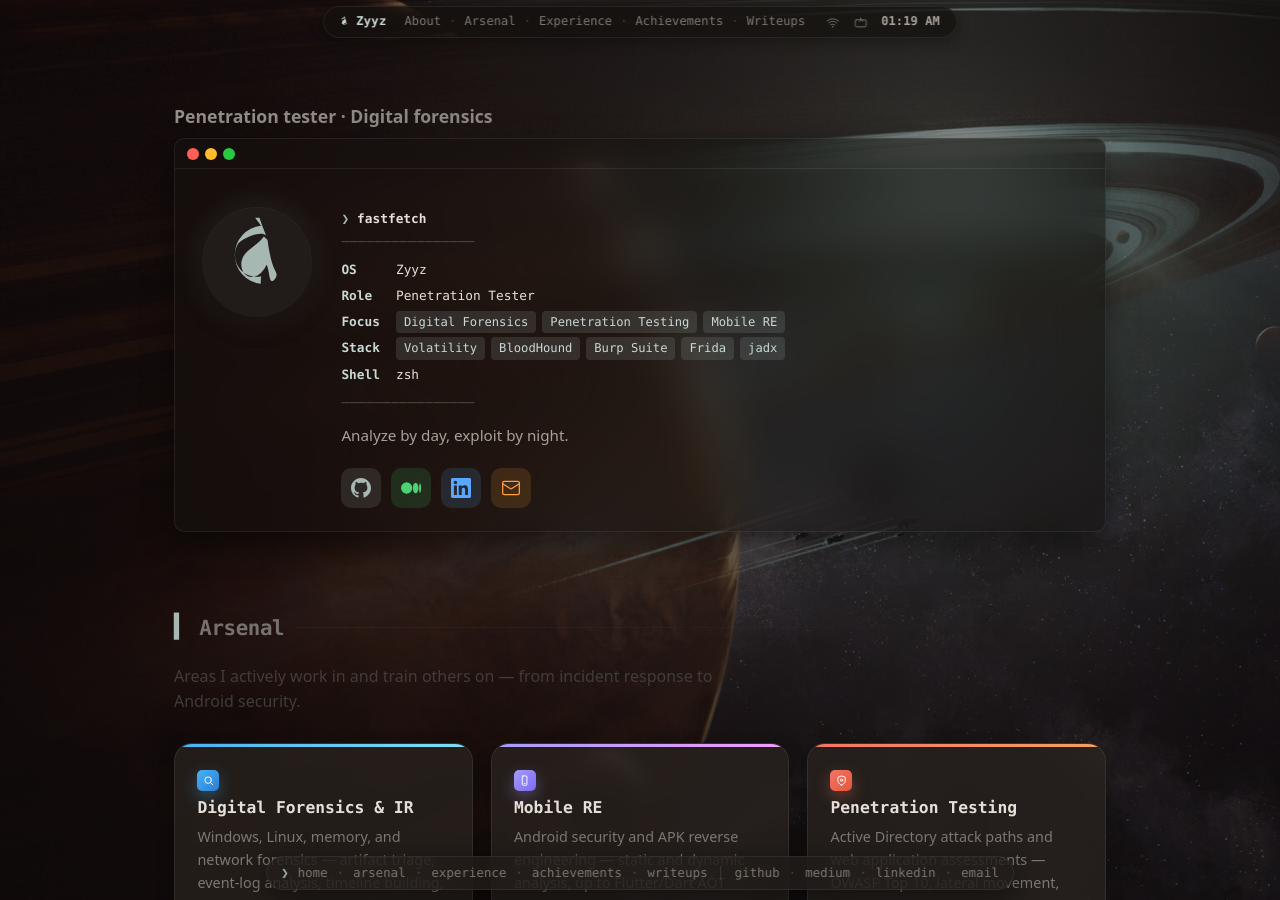
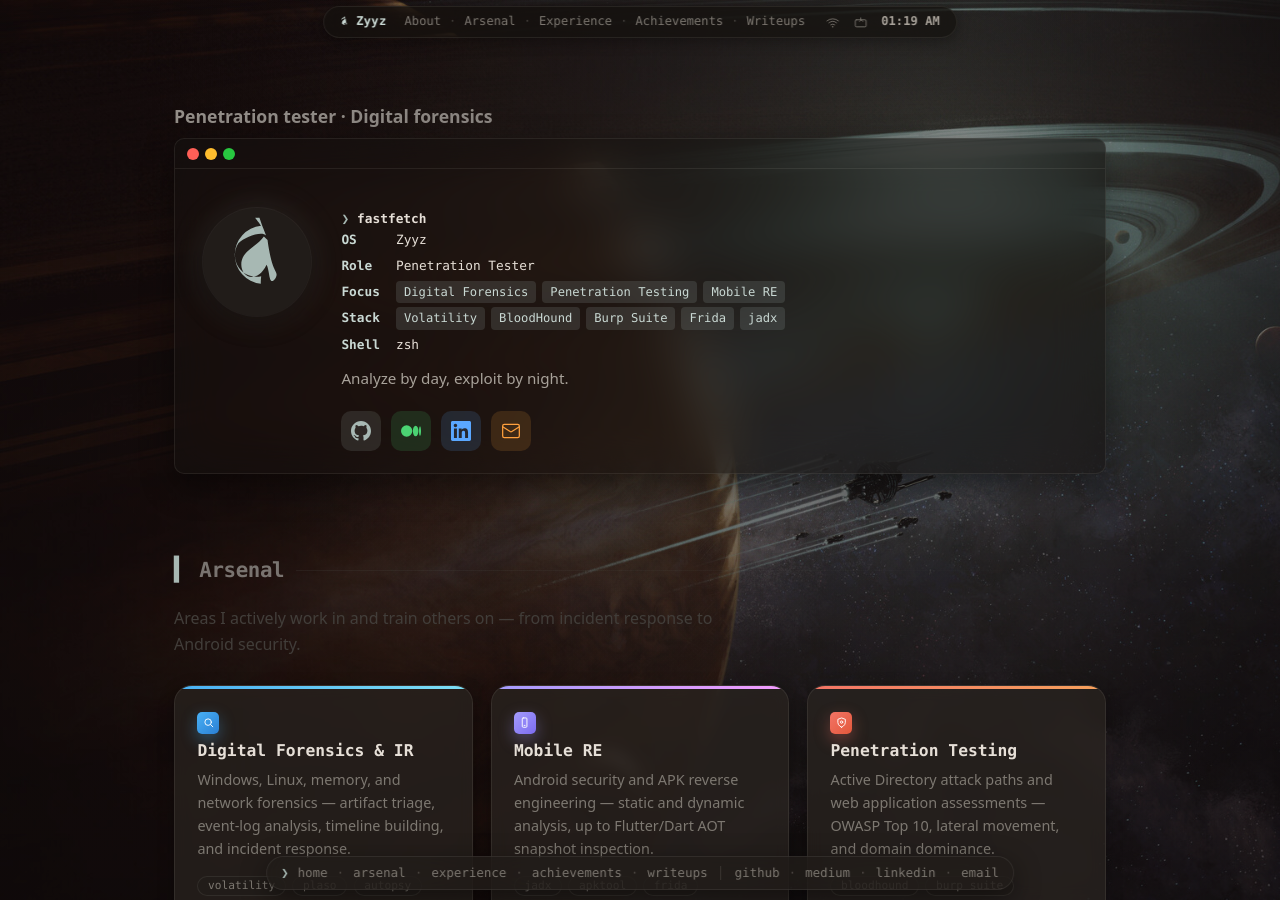
Before and after one commit to 0xZyyz/0xZyyz.github.io, a Jekyll site: the page built from index.html, in a window 1280 px wide and 900 px high. Built offline with Jekyll 4.4.1, drawn with Linux system fonts in a browser that asks for light colours.

Commit message:
Drop terminal dash dividers

```diff
--- a/index.html
+++ b/index.html
@@ -17,7 +17,6 @@ layout: default
       </div>
       <div class="neofetch-info">
         <div class="nf-header"><span class="nf-prompt">❯</span><span class="nf-cmd">fastfetch</span></div>
-        <div class="nf-rule" aria-hidden="true">────────────────</div>
         <dl class="nf-fields">
           <dt>OS</dt><dd>Zyyz</dd>
           <dt>Role</dt><dd>Penetration Tester</dd>
@@ -25,7 +24,6 @@ layout: default
           <dt>Stack</dt><dd><span class="nf-tag">Volatility</span><span class="nf-tag">BloodHound</span><span class="nf-tag">Burp Suite</span><span class="nf-tag">Frida</span><span class="nf-tag">jadx</span></dd>
           <dt>Shell</dt><dd>zsh</dd>
         </dl>
-        <div class="nf-rule" aria-hidden="true">────────────────</div>
         <div class="nf-bio">
           <p>Analyze by day, exploit by night.</p>
         </div>
```
